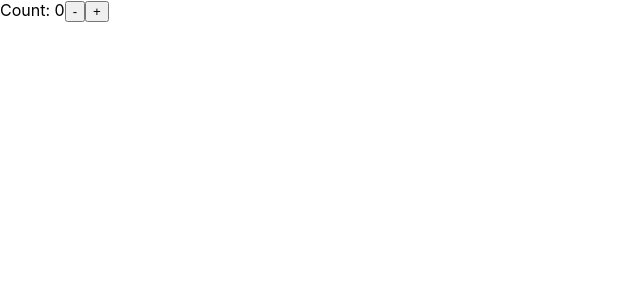
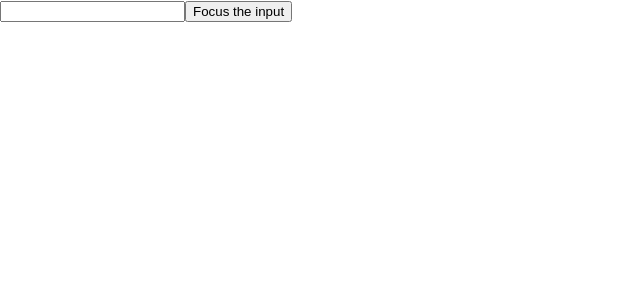
Before and after one commit to LizPeng/react-hook-memo, a React (Create React App) app: page / in a window 1280 px wide. Shown: the top 300 px of the page, without its empty margins (0-640 px from the left). Built offline with nearby package versions, Linux system fonts and the light colour scheme.

Commit message:
add useRef

```diff
--- /dev/null
+++ b/src/UseRef.js
@@ -0,0 +1,26 @@
+import React, { useRef } from 'react'
+
+/**
+ * const refContainer = useRef(initialValue)
+ * useRef returns a mutable ref object
+ * whose .current property is initialized to the passed argument(inittialValue)
+ * The returned object will persist for the full lifetime of the component
+ */
+
+function TextInputWithFocusButton() {
+  const inputEL = useRef(null);
+  const onButtonClick = () => {
+    console.log(inputEL); // input
+    // `current` points to the mounted text input element
+    inputEL.current.focus();
+  }
+  console.log(inputEL); // null
+  return (
+    <>
+      <input ref={inputEL} type="text"/>
+      <button onClick={onButtonClick}>Focus the input</button>
+    </>
+  )
+}
+
+export default TextInputWithFocusButton;
--- a/src/index.js
+++ b/src/index.js
@@ -1,7 +1,7 @@
 import React from 'react';
 import ReactDOM from 'react-dom';
 import './index.css';
-import App from './UseReducer';
+import App from './UseRef';
 import * as serviceWorker from './serviceWorker';
 
 ReactDOM.render(<App />, document.getElementById('root'));
```
